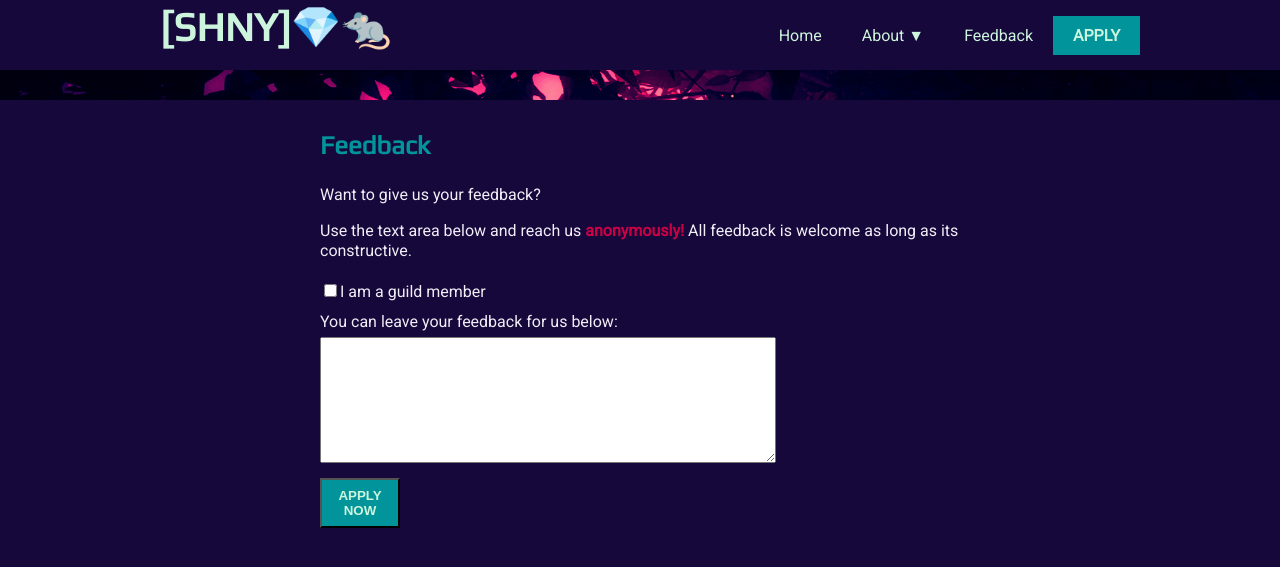
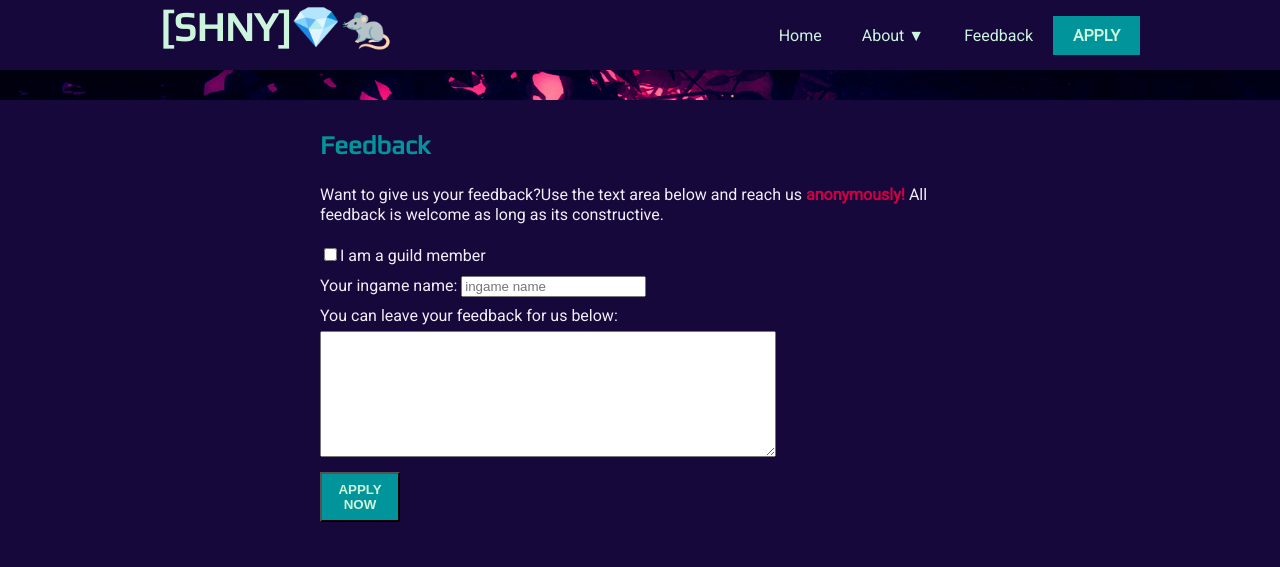
Before and after one commit to KimberlyVdB/SHNY-Jekyll-Website, a Jekyll site: the page built from feedback.html, in a window 1280 px wide and 900 px high. Shown: the top 567 px of the window. Built offline with Jekyll 4.4.1, drawn with Linux system fonts in a browser that asks for light colours; nearby versions of some CDN libraries; Markdown is read by kramdown in place of the engine named in the settings.

Commit message:
uncommented, and put the text in 1 p instead of 2

```diff
--- a/feedback.html
+++ b/feedback.html
@@ -5,8 +5,7 @@ title: mainContent
 
 <div class="content">
   <h3>Feedback</h3>
-  <p>Want to give us your feedback?</p>
-  <p>Use the text area below and reach us
+  <p>Want to give us your feedback?Use the text area below and reach us
     <span class="applicationOpen">anonymously!</span> All feedback is welcome as long as its constructive.</p>
 
   <form>
@@ -16,9 +15,9 @@ title: mainContent
       </label>
     </div>
 
-    <!-- <div>
+    <div>
       <label class="userNameLabel">Your ingame name: <input class="userName" placeholder="ingame name" required></label>
-    </div> -->
+    </div>
 
     <div>
       <label for="joinWhy">You can leave your feedback for us below:</label>
```
